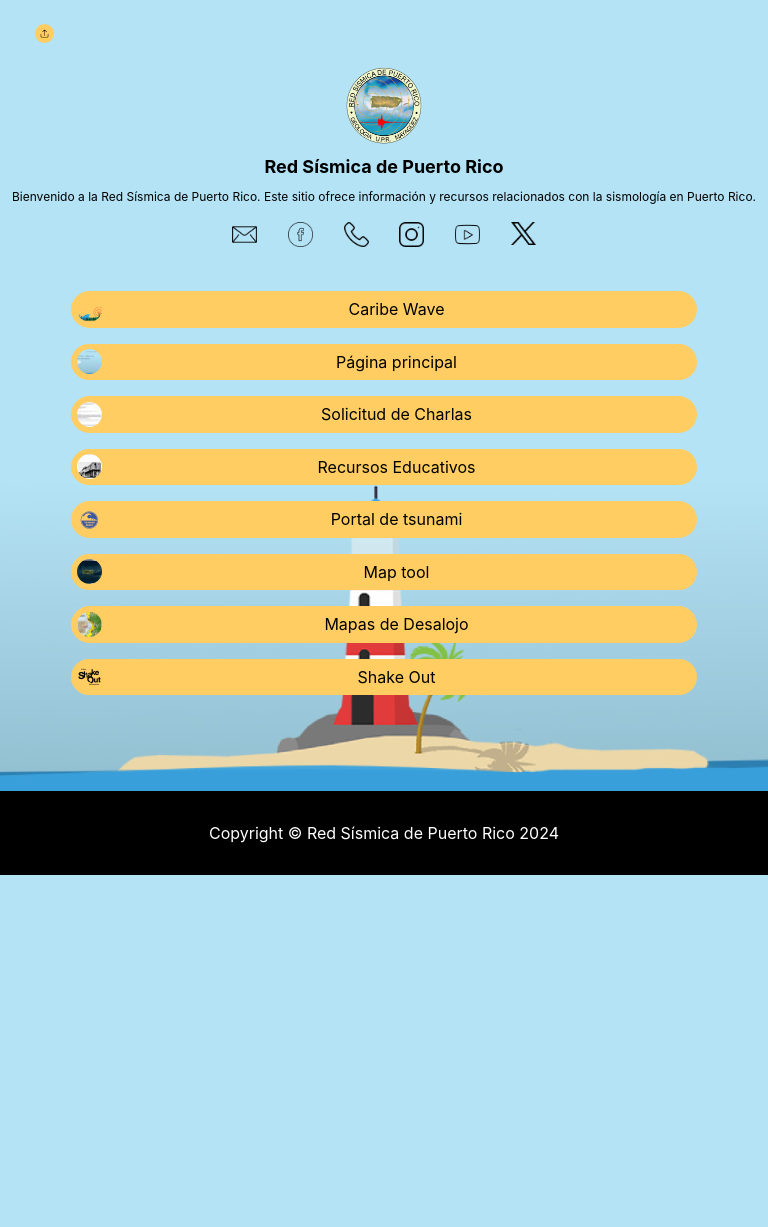
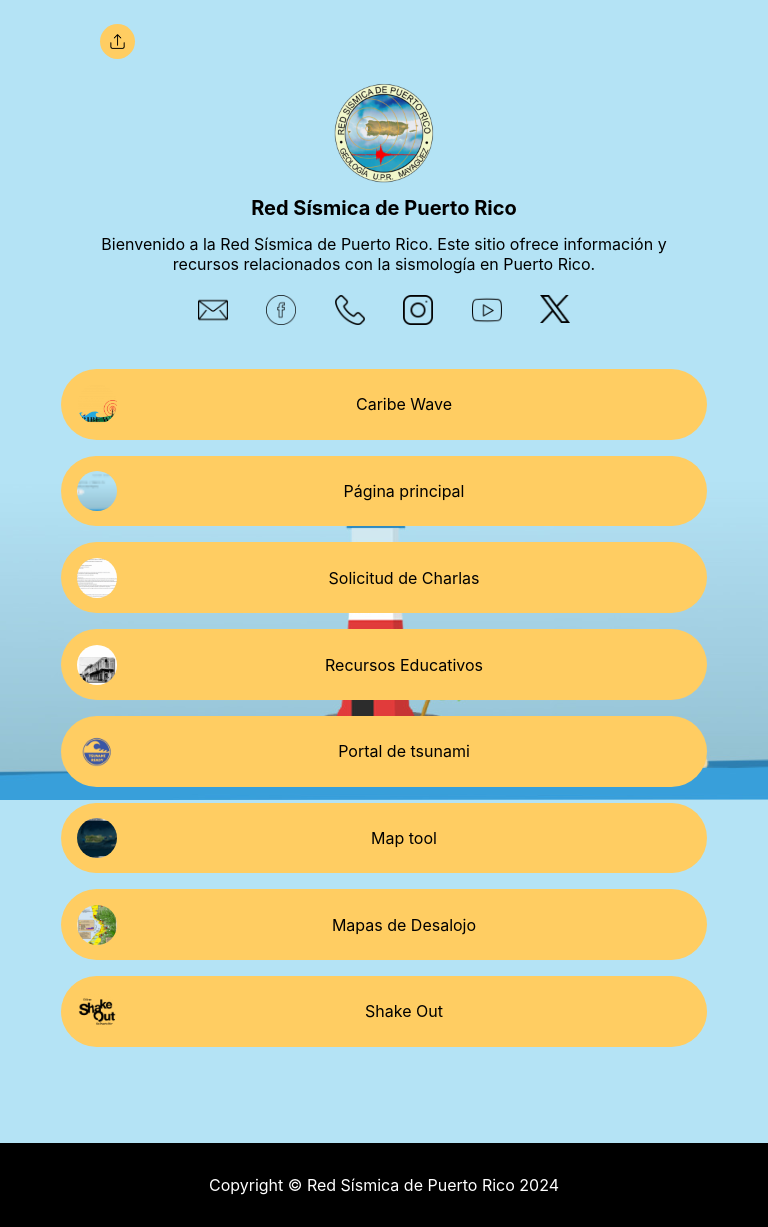
Before and after one commit to marcoyuuu/Biolink-replica, a PHP site: page / in a window 768 px wide. Before the commit the page ends 875 px from the top, so only its background shows below. Run offline with PHP 8.4, Linux system fonts and the light colour scheme.

Commit message:
Ajustes movil

```diff
--- a/scripts.js
+++ b/scripts.js
@@ -65,5 +65,4 @@
         document.body.removeChild(a); // Elimina el enlace del documento
     });
 
-
 });
--- a/style.css
+++ b/style.css
@@ -1,44 +1,3 @@
-/* Para pantallas de ancho superior a 768px (por ejemplo, PCs y laptops) */
-@media (min-width: 768px) {
-    .logo {
-        width: 8vw; /* Ajusta según sea necesario para pantallas grandes */
-        max-width: 150px; /* Puede aumentar el tamaño máximo para pantallas grandes */
-    }
-
-    h2 {
-        font-size: 1em;
-    }
-
-    .contenedor-icono {
-        gap: 2vw
-    }
-
-    .contenedor-botones {
-        max-width: 80vw;
-    }
-}
-
-/* Para pantallas de ancho inferior a 768px (por ejemplo, tablets y móviles) */
-@media (max-width: 768px) {
-    .logo {
-        width: 100vw; /* Ajusta según sea necesario para pantallas pequeñas */
-        min-width: 75px; /* Puede disminuir el tamaño mínimo para pantallas pequeñas */
-    }
-
-    h2 {
-        font-size: 0.75em;
-    }
-
-    .contenedor-icono {
-        gap: 4vw
-    }
-
-    .contenedor-botones {
-        min-width: 100vw;
-    }
-}
-
-
 /* Reset básico para asegurar consistencia entre navegadores */
 html,
 body {
@@ -62,7 +21,6 @@
     display: flex;
     flex-direction: column;
     align-items: center;
-    justify-content: center;
     min-width: 50%;
     margin: auto;
     width: 100%;
@@ -79,7 +37,6 @@
 
 /* Estilo para el título principal de la página */
 h1 {
-    font-size: 1.125em;
     font-weight: bold;
     text-align: center;
 }
@@ -94,7 +51,6 @@
 .contenedor-icono {
     display: flex;
     justify-content: center;
-    width: 5%;
     margin: auto;
     margin-top: 1vh;
     margin-bottom: 5vh;
@@ -105,8 +61,6 @@
 .contenedor-icono img {
     width: 2vw;
     height: auto;
-    min-width: 25px;
-    object-fit: contain;
 }
 
 /* Estilos para los íconos de compartir al desplazar el cursor */
@@ -125,8 +79,6 @@
 /* Título de elementos dentro de los botones para alinear texto */
 .titulo-item {
     text-align: center;
-    color: #000000;
-    font-family: 'Inter', sans-serif;
     flex-grow: 1;
 }
 
@@ -135,7 +87,6 @@
     background-color: #ffcd62;
     border-radius: 50px;
     width: 80%;
-    padding: 0.75vw;
     margin-bottom: 2vh;
     text-decoration: none;
     color: #000000;
@@ -152,13 +103,8 @@
 
 /* Estilos para imágenes dentro de los botones */
 .boton img {
-    order: -1;
-    margin-right: auto;
-    margin-left: 0;
-    width: 2.5vw;
-    height: 2.5vw;
-    min-width: 25px;
-    min-height: 25px;
+    width: 3vw;
+    height: 3vw;
     border-radius: 50%;
     object-fit: cover;
 }
@@ -275,7 +221,6 @@
 .cerrarModal {
     color: #aaa;
     position: absolute;
-    right: 0.5vw;
     top: 0.1vh;
     cursor: pointer;
     font-size: 2.5em;
@@ -400,7 +345,6 @@
 .enlaceCopiar input[type="text"] {
     border: none;
     flex-grow: 1;
-    font-size: 1em;
     background-color: transparent;
 }
 
@@ -435,3 +379,118 @@
     width: 100vw;
     position: relative;
 }
+
+/* Para pantallas de ancho superior a 768px (por ejemplo, PCs y laptops) */
+@media (min-width: 768px) {
+    .logo {
+        width: 8vw; /* Ajusta según sea necesario para pantallas grandes */
+        max-width: 150px; /* Puede aumentar el tamaño máximo para pantallas grandes */
+    }
+
+    h1 {
+        font-size: 1.5em;
+    }
+
+    h2 {
+        font-size: 1.25em;
+        width: 50vw;
+    }
+
+    .contenedor-icono {
+        gap: 2vw
+    }
+
+    .contenedor-botones {
+        max-width: 70vw;
+    }
+
+    .titulo-item {
+        font-size: 1.25em;
+    }
+
+    .boton {
+        padding: 0.75vw;
+    }
+
+    .boton img {
+        max-width: 125px;
+        max-height: 125px;
+    }
+
+    .cerrarModal {
+        right: 1vw;
+    }
+
+    .enlaceCopiar input[type="text"] {
+        font-size: 1em;
+    }
+}
+
+/* Para pantallas de ancho inferior a 768px (por ejemplo, tablets y móviles) */
+@media (max-width: 768px) {
+    .logo {
+        width: 100px;
+    }
+
+    h1 {
+        font-size: 1.25em;
+    }
+
+    h2 {
+        font-size: 1em;
+        width: 80vw;
+    }
+
+    .contenedor-icono {
+        gap: 5vw
+    }
+
+    .contenedor-icono img {
+        min-width: 30px;
+    }
+
+    .contenedor-botones {
+        min-width: 100vw;
+    }
+
+    .titulo-item {
+        font-size: 1em;
+    }
+
+    .boton {
+        padding: 2vw;
+    }
+
+    .boton img {
+        min-width: 40px;
+        min-height: 40px;
+    }
+
+    #botonCompartir {
+        min-width: 35px;
+        min-height: 35px;
+    }
+
+    #botonCompartir img {
+        min-width: 17.5px;
+        min-height: 17.5px;
+    }
+
+    .cerrarModal {
+        right: 2.5vw;
+    }
+
+    .codigoQR {
+        max-width: 150px;
+        max-height: 150px;
+    }
+
+    .botonSharePg img {
+        min-width: 25px;
+        min-height: 25px;
+    }
+
+    .enlaceCopiar input[type="text"] {
+        font-size: 0.75em;
+    }
+}
```
